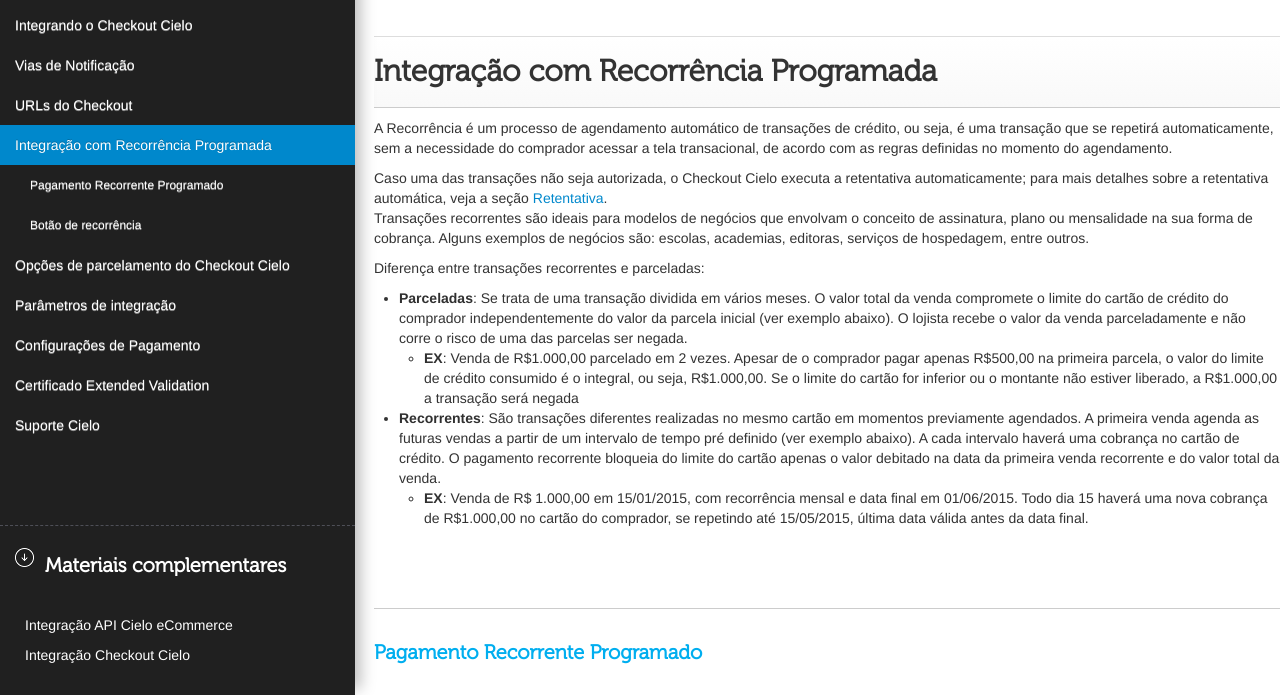
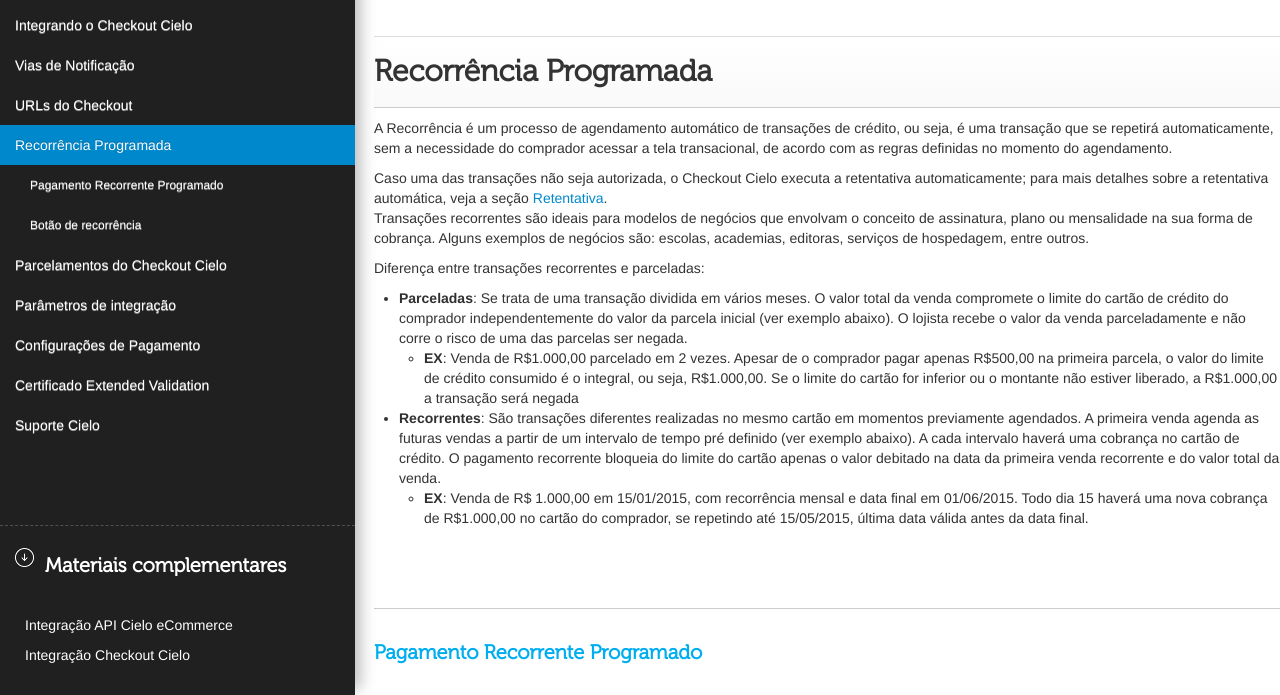
Before and after one commit to DeveloperCielo/Tutorial, a Jekyll site: the page built from _posts/2017-08-25-Checkout.md, in a window 1280 px wide and 900 px high, scrolled down 27212 px, cut to the strip 205-900 px from the top of the window. Built offline with Jekyll 4.4.1, drawn with Linux system fonts in a browser that asks for light colours; some web fonts are replaced; some of the changed text lies outside the part shown.

Commit message:
Update 2017-08-25-Checkout.md

```diff
--- a/_posts/2017-08-25-Checkout.md
+++ b/_posts/2017-08-25-Checkout.md
@@ -1119,7 +1119,7 @@
 
 
 
-# Integração com Recorrência Programada
+# Recorrência Programada
 
 A Recorrência é um processo de agendamento automático de transações de crédito, ou seja, é uma transação que se repetirá automaticamente, sem a necessidade do comprador acessar a tela transacional, de acordo com as regras definidas no momento do agendamento.
 
@@ -1690,7 +1690,7 @@
 
 <aside class="warning">Caso um botão seja utilizado após a “Data final” cadastrada, a transação apresentará um erro exibindo “Oppss” na tela transacional. Data pode ser editada na tela de edição do botão dentro de “Detalhes do Produto”</aside>
 
-# Opções de parcelamento do Checkout Cielo
+# Parcelamentos do Checkout Cielo
 
 O Checkout Cielo disponibiliza dois métodos de parcelamento:
 
```
